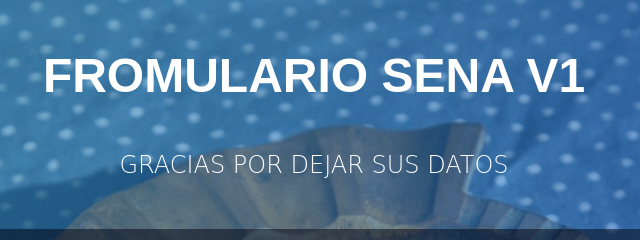
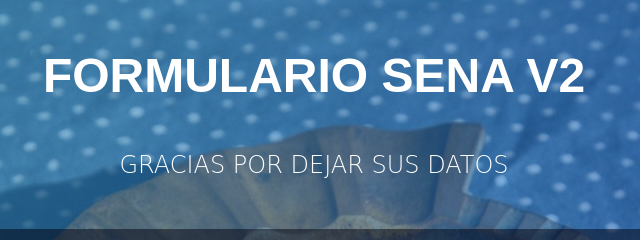
Before and after one commit to soy9703/formularioFinal, a website built with webpack: page src/index.html in a window 1280 px wide. Shown: the top 240 px of the page, 326-966 px from the left. Built offline with nearby package versions, Linux system fonts and the light colour scheme.

Commit message:
subiendo repo

```diff
--- a/src/index.html
+++ b/src/index.html
@@ -7,7 +7,7 @@
     <title>Formulario  FINAL</title>
 </head>
 <body>
-    <h1 id="title">FROMULARIO SENA V1</h1>
+    <h1 id="title">FORMULARIO SENA V2</h1>
     <p id="description">
     GRACIAS POR DEJAR SUS DATOS
     </p>
```
